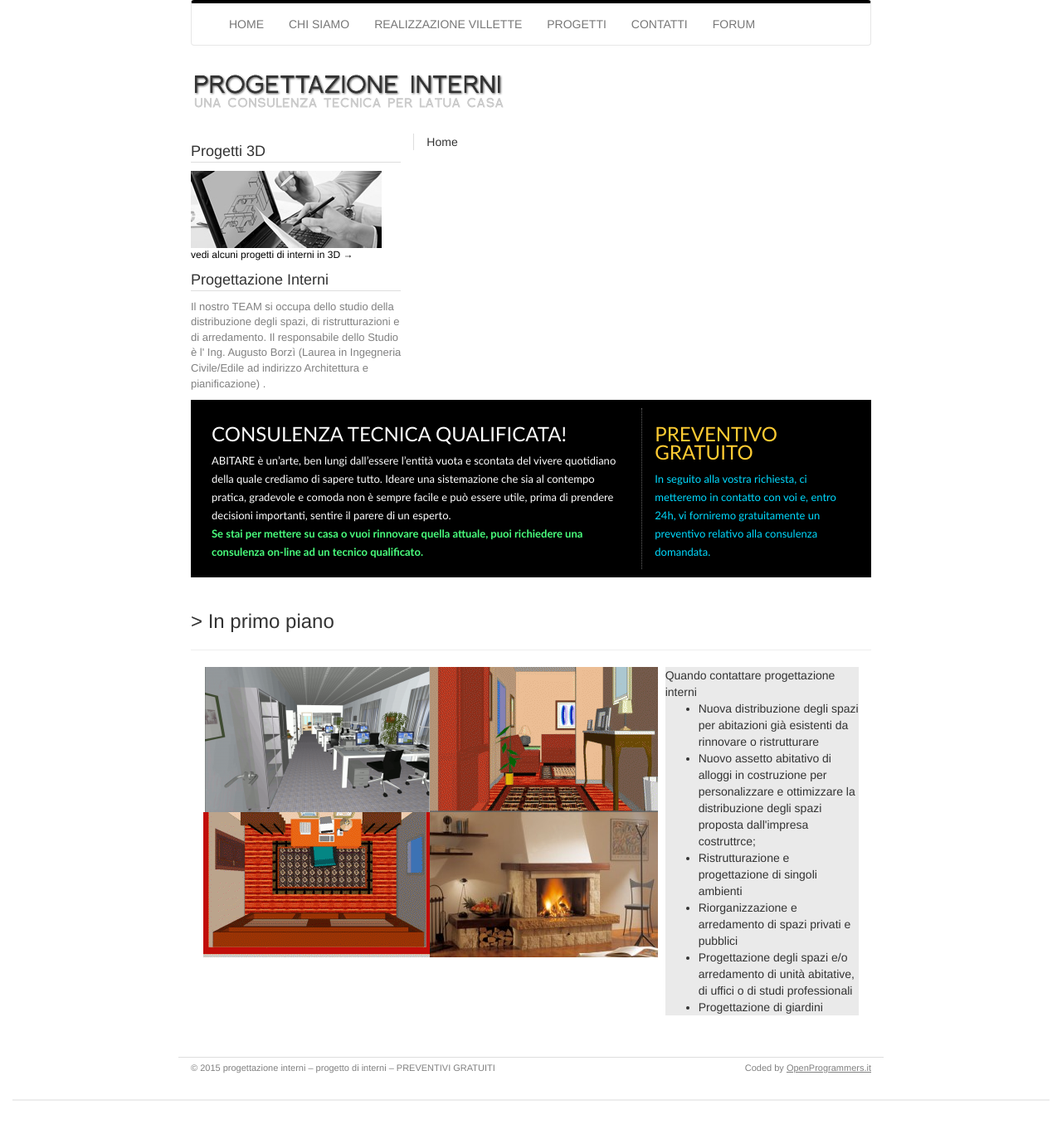
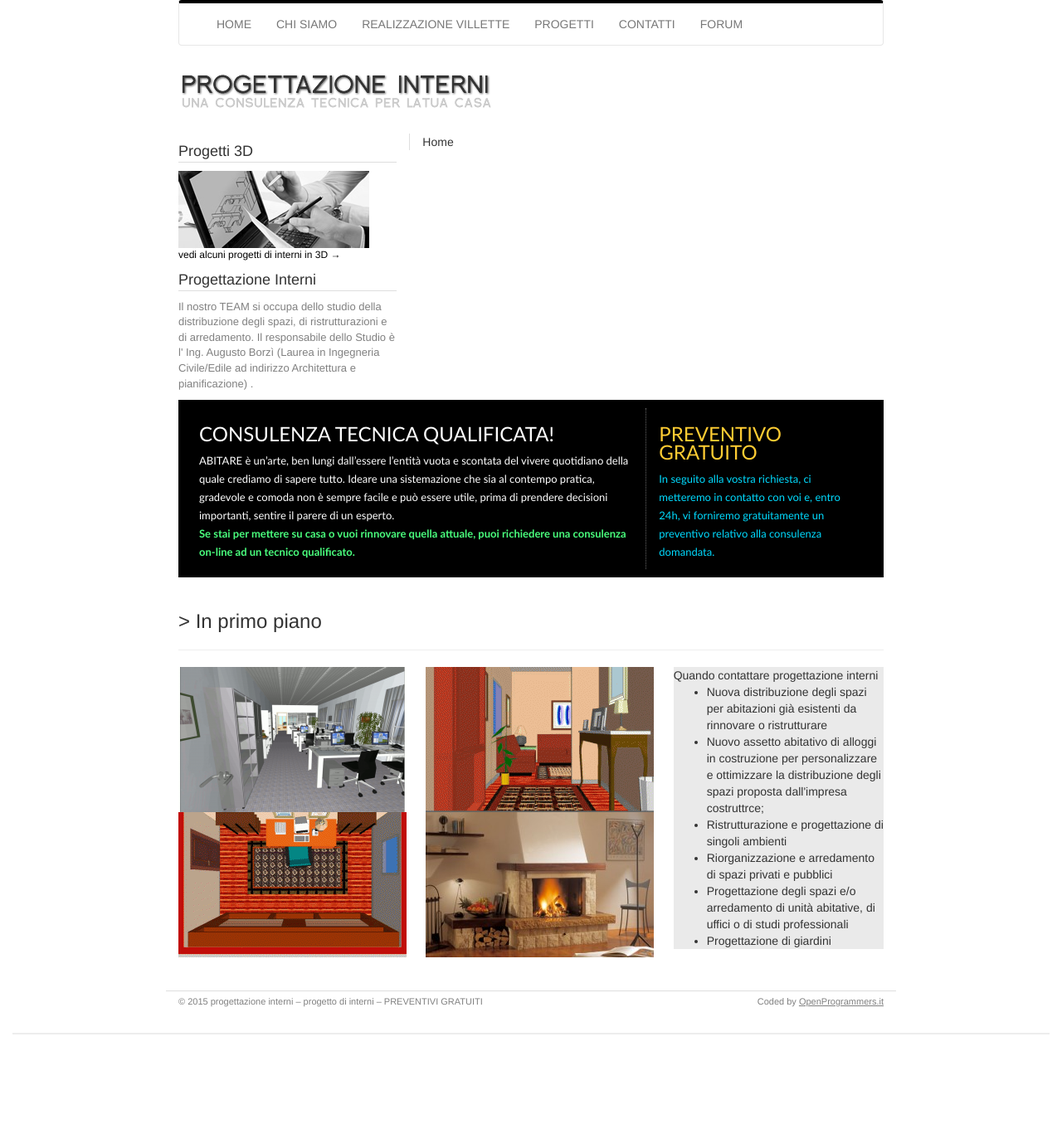
Before and after one commit to FrancescoBorzi/progettazione-interni, a PHP site: page / in a window 1280 px wide. Shown: the whole page at 83% size. After the commit the page ends 1247 px from the top, so only its background shows below. Run offline with PHP 8.4, Linux system fonts and the light colour scheme.

Commit message:
piccoli miglioramenti

```diff
--- a/css/style.css
+++ b/css/style.css
@@ -1,7 +1,11 @@
 .container {
-  max-width: 850px;
+  max-width: 880px;
 }
 
+.zero-padding {
+  padding-right: 0;
+  padding-left: 0;
+}
 
 /* Navbar */
 .navbar {
@@ -106,7 +110,7 @@ h5 {
 }
 
 .riquadro-grigio {
-  margin-left: 10px;
+  margin-left: 30px;
   background-color: #EAEAEA;
 }
 
--- a/partials/home-bottom.html
+++ b/partials/home-bottom.html
@@ -17,7 +17,7 @@
   <div class="row">
     <p class="h3">> In primo piano</p>
     <hr>
-    <div class="col-sm-8">
+    <div class="col-sm-8 zero-padding">
       <div class="row">
         <div class="col-sm-6"><img src="img/18-275x175.png"></div>
         <div class="col-sm-6"><img src="img/soggiorno-275x175.gif"></div>
@@ -25,7 +25,7 @@
         <div class="col-sm-6"><img src="img/camino-275x175.jpg"></div>
       </div>
     </div>
-    <div class="col-sm-4">
+    <div class="col-sm-4 zero-padding">
       <div class="riquadro-grigio hidden-xs">
         Quando contattare progettazione interni
         <ul>
```
